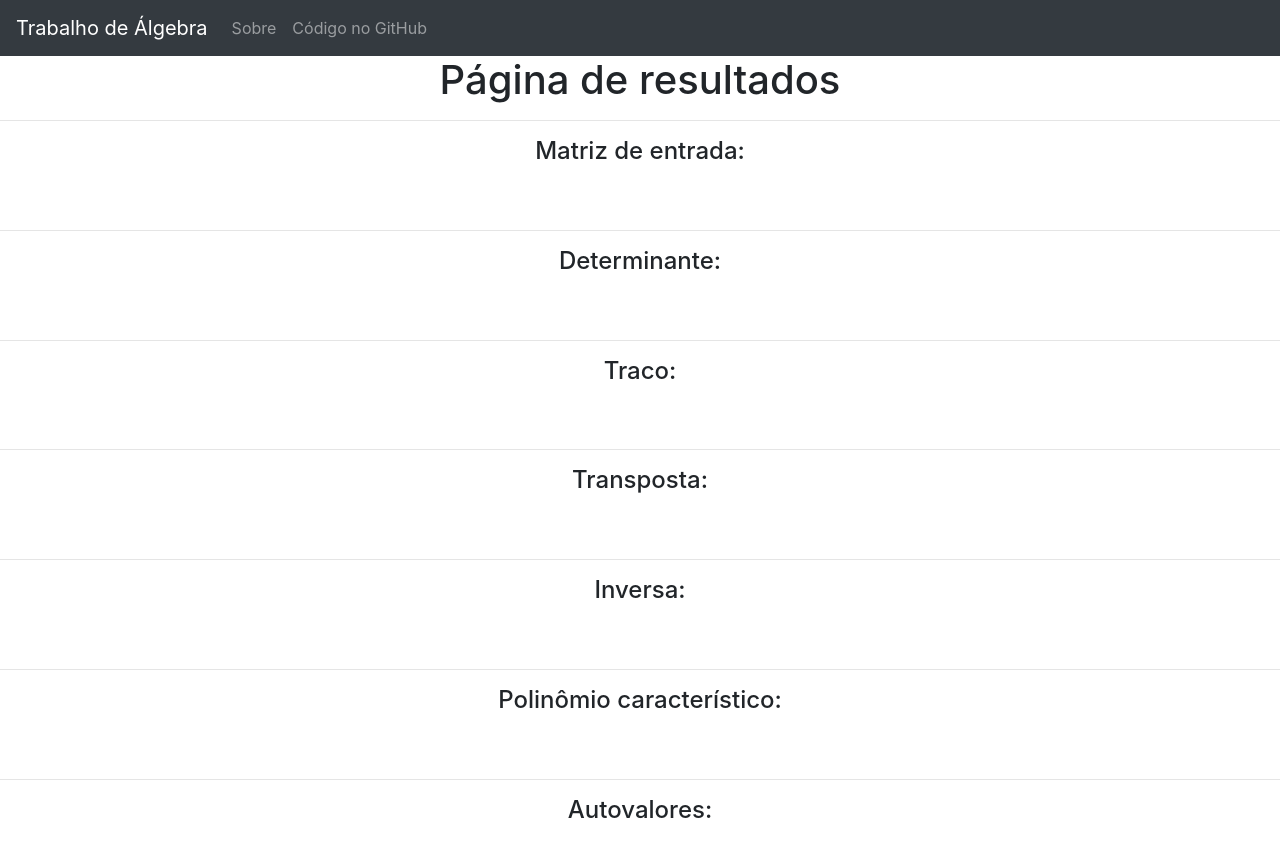
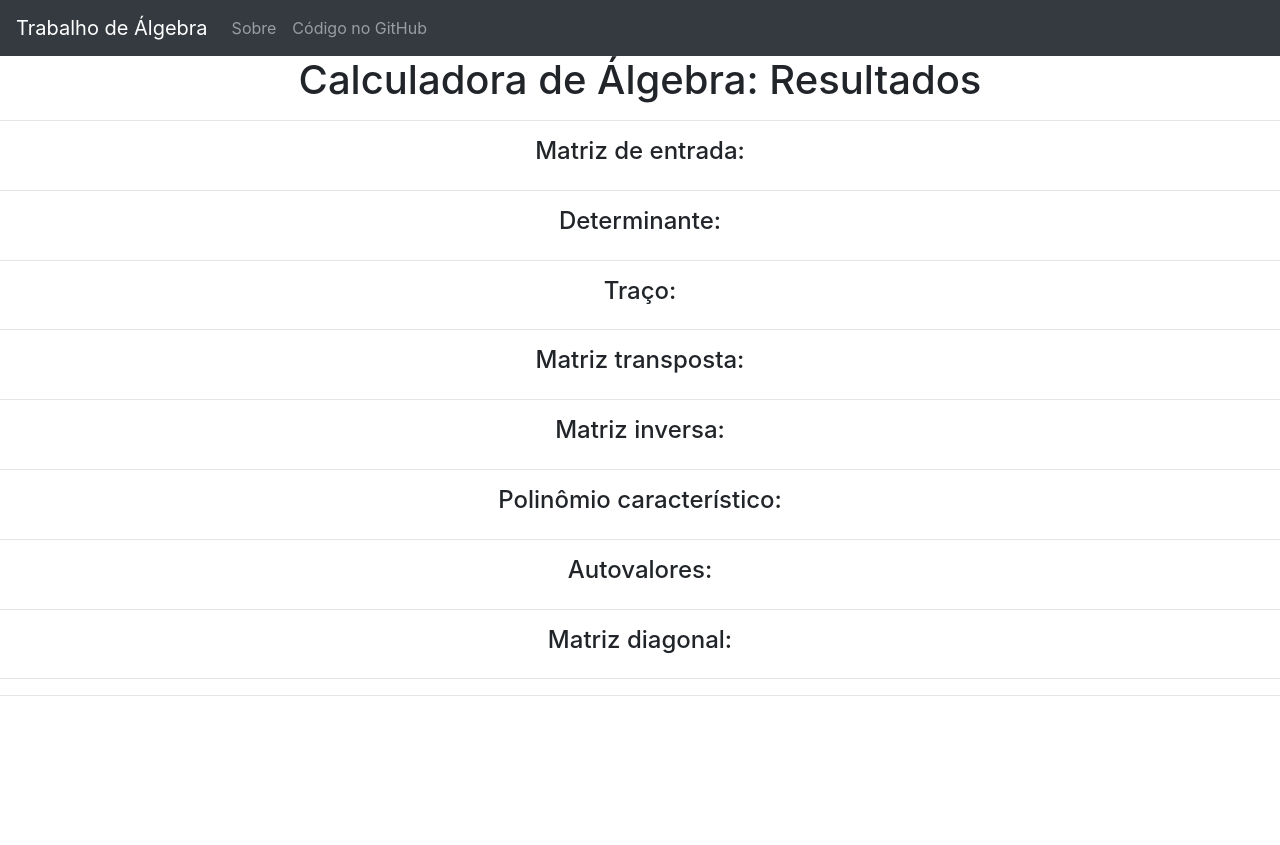
Before and after one commit to artb/trab-alg2-django, a Django app: template myapp/templates/resultado.html in a window 1280 px wide. Shown: the top 845 px of the page. After the commit the page ends 696 px from the top, so only its background shows below. Run offline with Django 3.2, Linux system fonts and the light colour scheme; the template is opened without the code that fills it, so the values that code supplies are empty; some libraries are stand-ins or nearby versions.

Commit message:
Minor layout changes

```diff
--- a/myapp/templates/resultado.html
+++ b/myapp/templates/resultado.html
@@ -6,7 +6,7 @@
         <div class="header">
             <div class="title">
                 <h1>
-                    Página de resultados
+                    Calculadora de Álgebra: Resultados
                 </h1>
             </div>
         </div>
@@ -17,48 +17,41 @@
 
             <h4>Matriz de entrada:</h4>
             <pre>{{ object.matriz }}</pre>
-            <br />
             <hr />
 
             {% if object.determinante != False %}
                 <h4>Determinante:</h4>
                 <pre>{{ object.determinante }}</pre>
-                <br />
                 <hr />
             {% endif %}
 
             {% if object.traco != False %}
-                <h4>Traco:</h4>
+                <h4>Traço:</h4>
                 <pre>{{ object.traco }}</pre>
-                <br />
                 <hr />
             {% endif %}
 
             {% if object.transposta != False %}
-                <h4>Transposta:</h4>
+                <h4>Matriz transposta:</h4>
                 <pre>{{ object.transposta }}</pre>
-                <br />
                 <hr />
             {% endif %}
 
             {% if object.inversa != False %}
-                <h4>Inversa:</h4>
+                <h4>Matriz inversa:</h4>
                 <pre>{{ object.inversa }}</pre>
-                <br />
                 <hr />
             {% endif %}
 
             {% if object.polinomio_caracteristico != False %}
                 <h4>Polinômio característico:</h4>
                 <pre>{{ object.polinomio_caracteristico }}</pre>
-                <br />
                 <hr />
             {% endif %}
 
             {% if object.autovalores != False %}
                 <h4>Autovalores:</h4>
                 <pre>{{ object.autovalores }}</pre>
-                <br />
                 <hr />
             {% endif %}
 <!--
@@ -72,7 +65,6 @@
             {% if object.matriz_diagonal != False %}
                 <h4>Matriz diagonal:</h4>
                 <pre>{{ object.matriz_diagonal }}</pre>
-                <br />
                 <hr />
             {% endif %}
 
```
